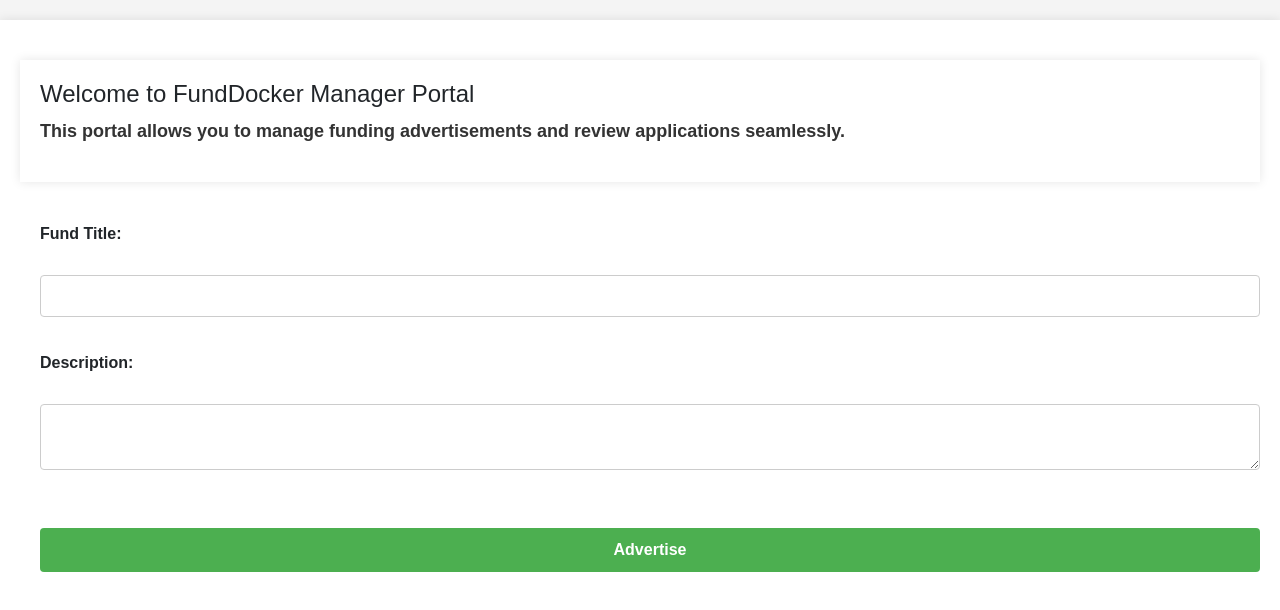
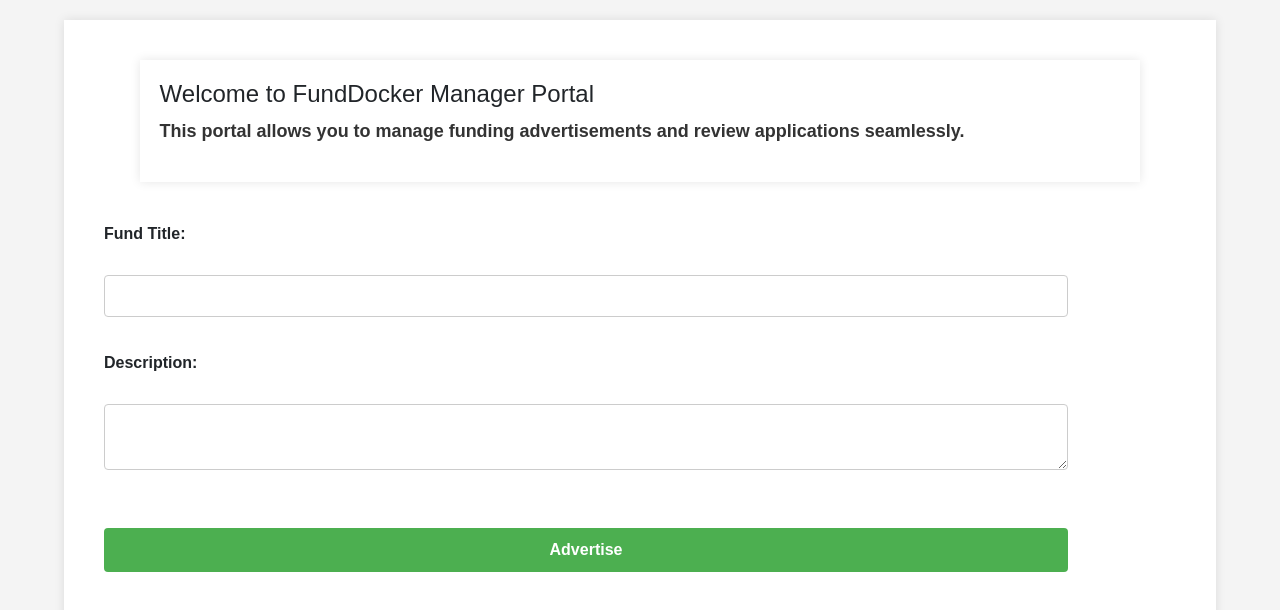
Before and after one commit to Vin1632/funding-management, a React (Create React App) app: page /PostAds in a window 1280 px wide. Shown: the top 610 px of the page. Built offline with nearby package versions, Linux system fonts and the light colour scheme; no server answers.

Commit message:
sizing-fixes

```diff
--- a/src/styles/Managers-dashboard.css
+++ b/src/styles/Managers-dashboard.css
@@ -12,7 +12,7 @@ body {
 
   /* Style the main content area */
   .container {
-    max-width: 1300px;
+    max-width: 90%;
     margin: 20px auto;
     background-color: white;
     padding: 20px;
@@ -32,7 +32,7 @@ body {
 
   /* Style the form container */
   #funding-form {
-    width: 100vw; /* Fill the entire viewport width */
+    width: 80vw; /* Fill the entire viewport width */
     height: 60vh; /* Fill the entire viewport height */
     padding: 20px;
     background-color: #ffffff;
```
